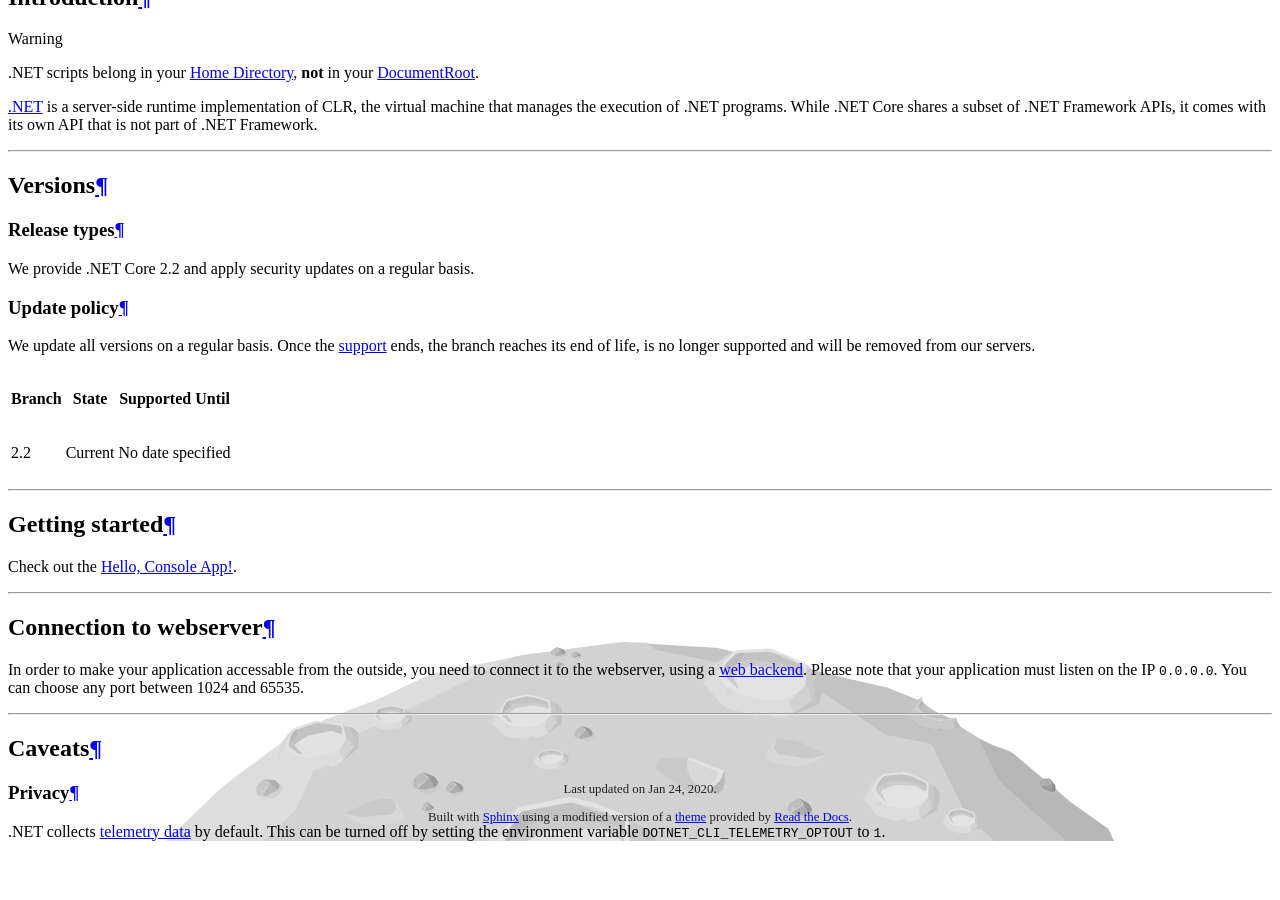
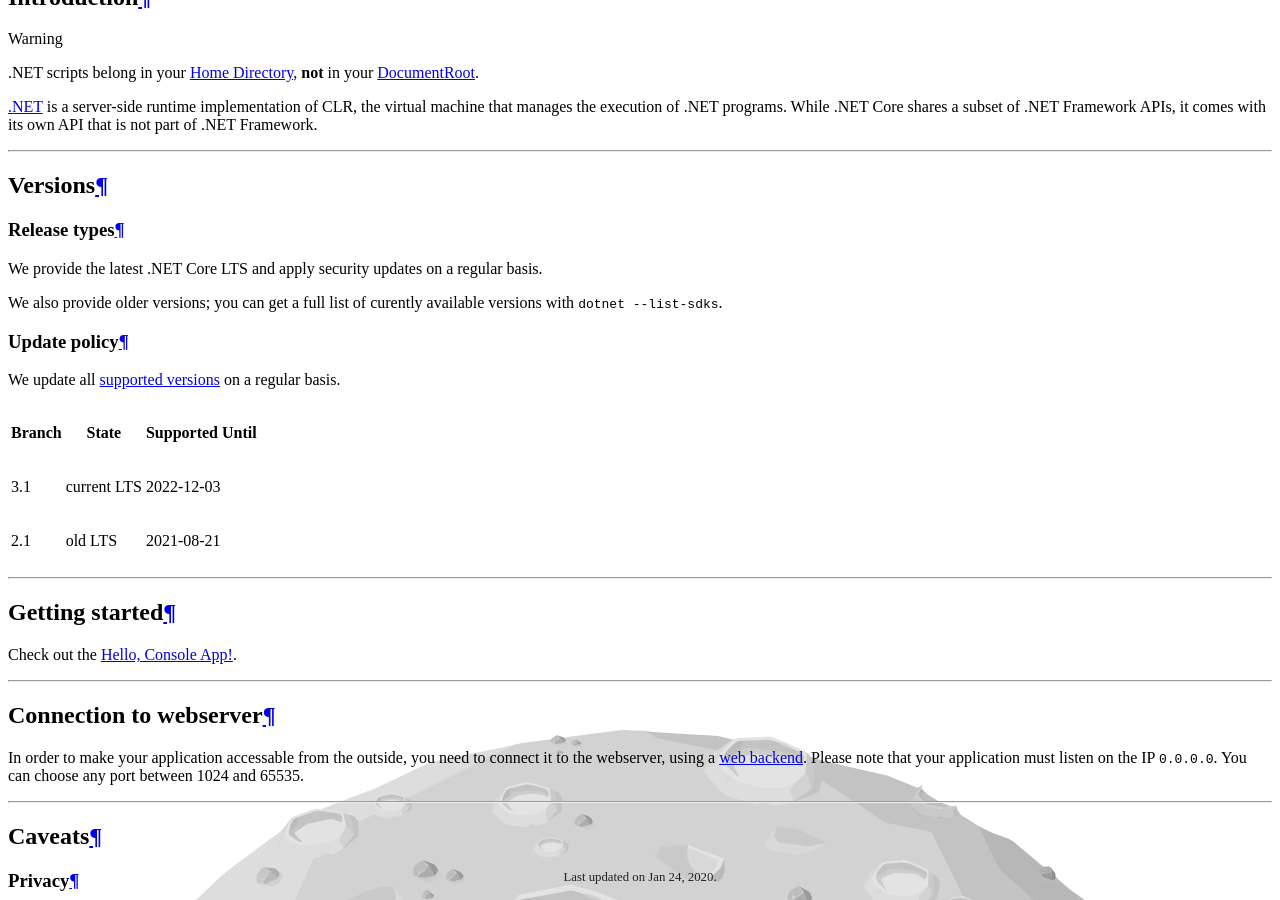
Before and after one commit to Uberspace/manual, a Sphinx documentation site: the page built from source/lang-dotnet.rst, in a window 1280 px wide and 900 px high, scrolled down 1938 px. Built offline with Sphinx 7.4.7 and the Read the Docs theme 2.0.0, drawn with Linux system fonts in a browser that asks for light colours; pages that are not in the unit, such as notebooks, are missing from menus.

Commit message:
:heavy_plus_sign: update dotnet core to 3.1
And also clarify our version / update policy a bit (we don't remove old versions).

```diff
--- a/source/lang-dotnet.rst
+++ b/source/lang-dotnet.rst
@@ -24,18 +24,22 @@ Versions
 Release types
 -------------
 
-We provide .NET Core 2.2 and apply security updates on a regular basis.
+We provide the latest .NET Core LTS and apply security updates on a regular basis.
+
+We also provide older versions; you can get a full list of curently available versions with ``dotnet --list-sdks``.
 
 Update policy
 -------------
 
-We update all versions on a regular basis. Once the `support <https://www.microsoft.com/net/support/policy>`_ ends, the branch reaches its end of life, is no longer supported and will be removed from our servers.
+We update all `supported versions <https://dotnet.microsoft.com/platform/support/policy/dotnet-core>`_ on a regular basis.
 
-+--------+-----------+----------------------------+
-| Branch | State     | Supported Until            |
-+========+===========+============================+
-| 2.2    | Current   | No date specified          |
-+--------+-----------+----------------------------+
+======  ===========  ===============
+Branch  State        Supported Until
+======  ===========  ===============
+3.1     current LTS  2022-12-03
+2.1     old LTS      2021-08-21
+======  ===========  ===============
+
 
 ----
 
```
